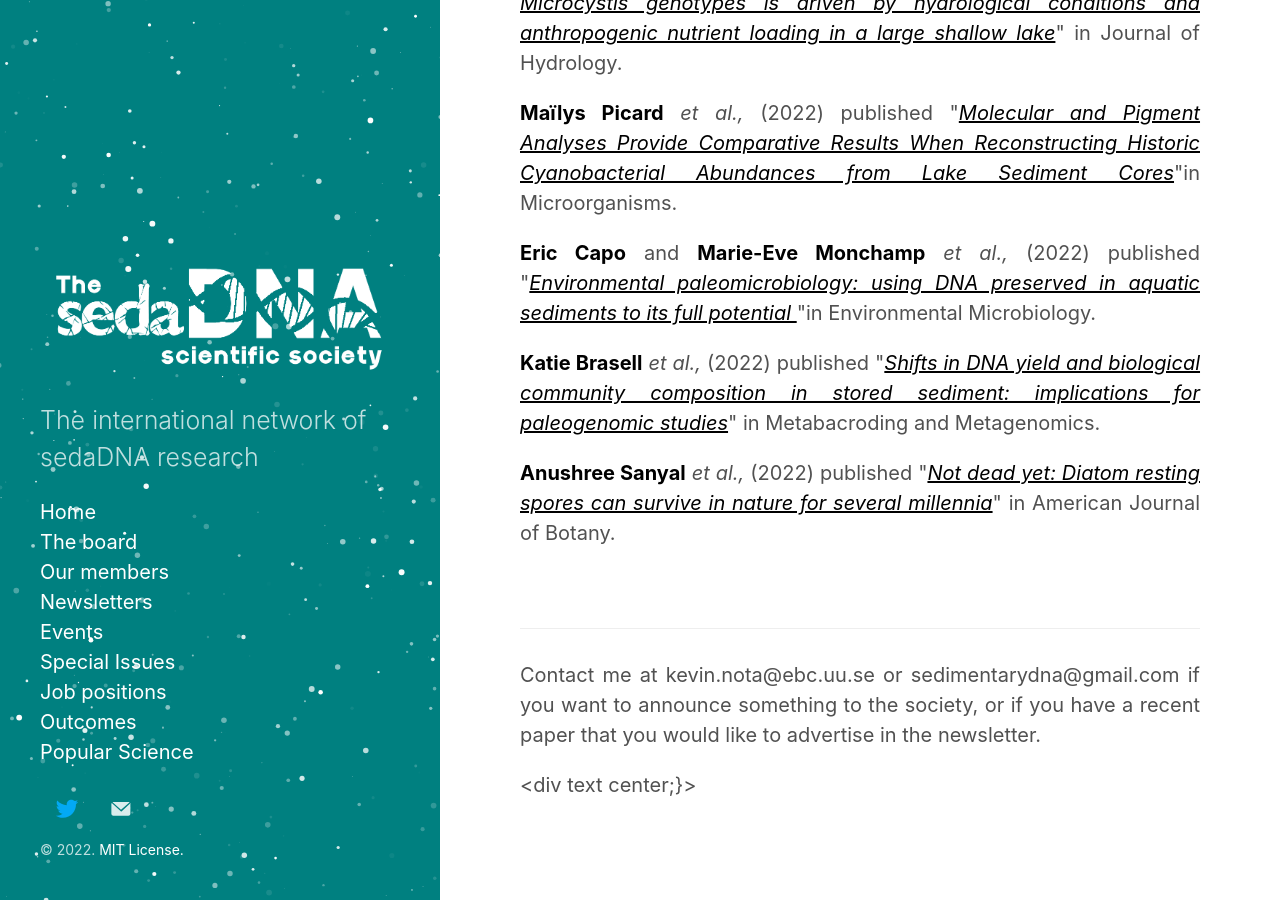
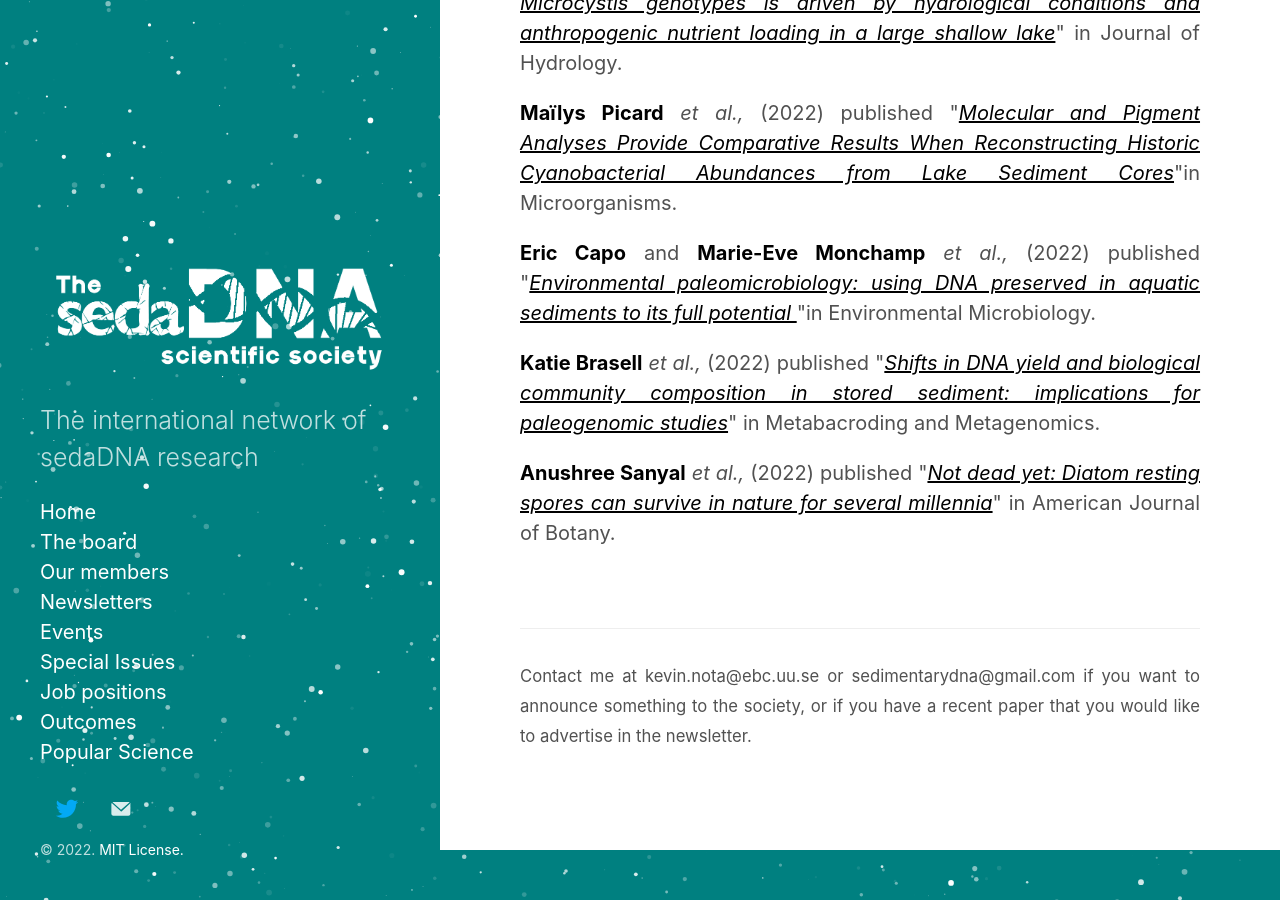
Before and after one commit to sedadna/sedadna.github.io, a Jekyll site: the page built from category/news/22-02.md, in a window 1280 px wide and 900 px high, scrolled down 1162 px. Built offline with Jekyll 4.4.1, drawn with Linux system fonts in a browser that asks for light colours.

Commit message:
Update 22-02.md

```diff
--- a/category/news/22-02.md
+++ b/category/news/22-02.md
@@ -32,8 +32,5 @@ title: 22-02-News
 <p><a href="https://scholar.google.com/citations?user=YVPDG9EAAAAJ" target="_blank"><b>Anushree Sanyal</b></a> <i>et al.,</i> (2022) published "<a href="https://doi.org/10.1002/ajb2.1780" target="_blank"><u><i>﻿Not dead yet: Diatom resting spores can survive in nature for several millennia</i></u></a>" in  American Journal of Botany.</p>
 
 <br>
-<small></small>
 <hr />
-
-<p>Contact me at kevin.nota@ebc.uu.se or sedimentarydna@gmail.com if you want to announce something to the society, or if you have a recent paper that you would like to advertise in the newsletter.</p>
-<div text center;}>
+<p><small>Contact me at kevin.nota@ebc.uu.se or sedimentarydna@gmail.com if you want to announce something to the society, or if you have a recent paper that you would like to advertise in the newsletter.</small></p>
```
